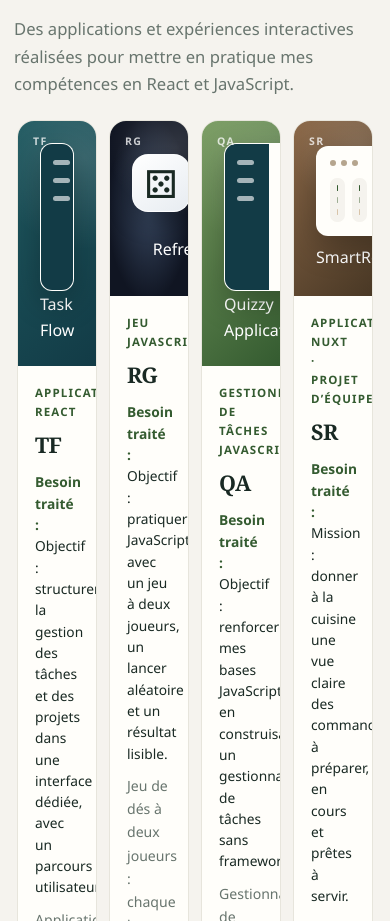
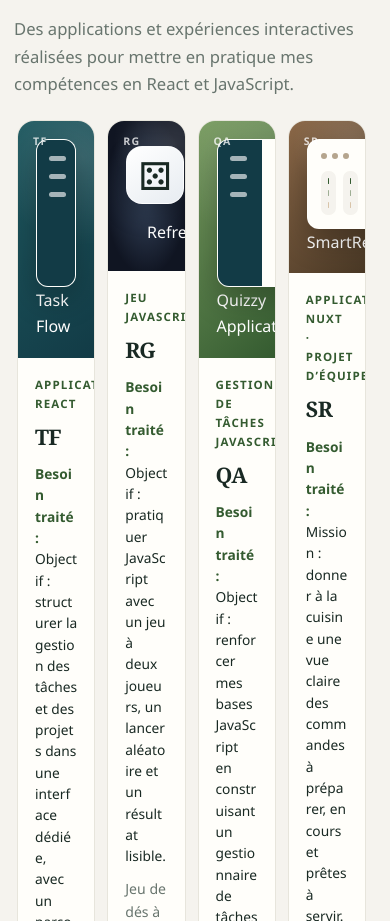
Before and after one commit to JimDev1-c/My-Porfolio, a React (Vite) app: page / in a window 390 px wide. Shown: the part 4620-5541 px from the top of the page. Built offline with nearby package versions, Linux system fonts and the light colour scheme.

Commit message:
update projects design

```diff
--- a/src/App.css
+++ b/src/App.css
@@ -1596,12 +1596,40 @@
   }
 
   .project-art {
-    min-height: 175px;
+    min-height: 150px;
+    padding: 18px;
   }
 
   .project-grid {
-    grid-auto-columns: minmax(0, 86%);
+    grid-auto-columns: minmax(0, 92%);
     gap: 12px;
+    padding: 0 10px 16px 3px;
+    scroll-padding-inline: 3px;
+    scroll-snap-stop: always;
+  }
+
+  .project-card {
+    display: flex;
+    flex-direction: column;
+  }
+
+  .project-body {
+    flex: 1;
+    padding: 16px;
+  }
+
+  .project-body h3 {
+    font-size: clamp(1.2rem, 5.5vw, 1.35rem);
+  }
+
+  .project-problem,
+  .project-description,
+  .project-scope {
+    overflow-wrap: anywhere;
+  }
+
+  .project-tags {
+    row-gap: 7px;
   }
 
   .project-scroll-hint {
@@ -1690,6 +1718,10 @@
   .toolkit-card,
   .project-body {
     padding: 17px;
+  }
+
+  .project-grid {
+    grid-auto-columns: minmax(0, 92%);
   }
 
   .footer-main {
```
